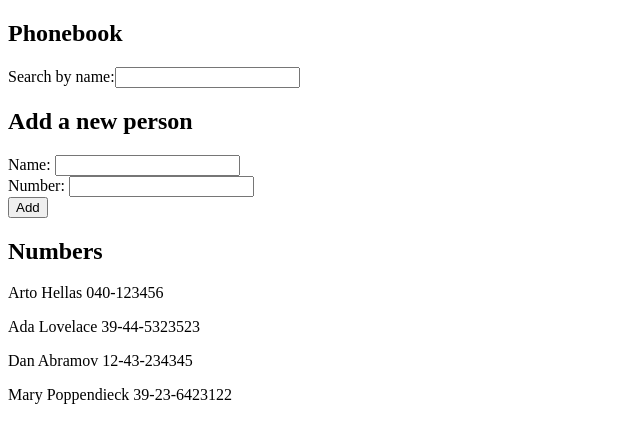
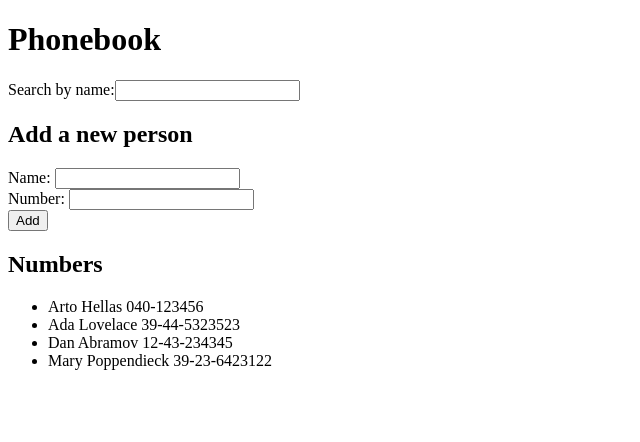
Before and after one commit to Carson-Haskell/full-stack-open, a React (Create React App) app in the folder submissions/part-2/phonebook/: page / in a window 1280 px wide. Shown: the top 442 px of the page, without its empty margins (0-640 px from the left). Built offline with nearby package versions, Linux system fonts and the light colour scheme.

Commit message:
complete exercise 2.10

```diff
--- a/submissions/part-2/phonebook/src/App.js
+++ b/submissions/part-2/phonebook/src/App.js
@@ -1,93 +1,7 @@
-import { useState } from "react";
+import Phonebook from "./components/Phonebook";
 
 const App = () => {
-  const [persons, setPersons] = useState([
-    { name: "Arto Hellas", number: "040-123456", id: 1 },
-    { name: "Ada Lovelace", number: "39-44-5323523", id: 2 },
-    { name: "Dan Abramov", number: "12-43-234345", id: 3 },
-    { name: "Mary Poppendieck", number: "39-23-6423122", id: 4 },
-  ]);
-  const [newName, setNewName] = useState("");
-  const [newNumber, setNewNumber] = useState("");
-  const [filter, setFilter] = useState("");
-
-  const addPerson = event => {
-    event.preventDefault();
-
-    if (newName === "" || newNumber === "") {
-      alert("Name and Number must be provided");
-      return;
-    }
-
-    const duplicate = checkDuplicate(newName);
-    if (duplicate) {
-      alert(`${newName} is already added to phonebook`);
-      setNewName("");
-      return;
-    }
-
-    const newPerson = {
-      name: newName,
-      number: newNumber,
-    };
-
-    setPersons([...persons, newPerson]);
-    setNewName("");
-    setNewNumber("");
-  };
-
-  const checkDuplicate = name => persons.find(person => person.name === name);
-
-  const filterByName = () => {
-    const filtered = persons.filter(person => {
-      const name = person.name.toLowerCase();
-      return name.includes(filter);
-    });
-
-    return filtered;
-  };
-
-  const filteredPeople = filterByName();
-
-  return (
-    <div>
-      <h2>Phonebook</h2>
-      <div>
-        Search by name:
-        <input
-          value={filter}
-          onChange={event => setFilter(event.target.value)}
-        />
-      </div>
-      <h2>Add a new person</h2>
-      <form onSubmit={addPerson}>
-        <div>
-          Name:{" "}
-          <input
-            value={newName}
-            onChange={event => setNewName(event.target.value)}
-          />
-        </div>
-        <div>
-          Number:{" "}
-          <input
-            value={newNumber}
-            onChange={event => setNewNumber(event.target.value)}
-          />
-        </div>
-        <div>
-          <button type="submit">Add</button>
-        </div>
-      </form>
-      <h2>Numbers</h2>
-      {filteredPeople.map(({ name, number }) => (
-        <p key={name}>
-          {name} {number}
-        </p>
-      ))}
-      <br />
-    </div>
-  );
+  return <Phonebook />;
 };
 
 export default App;
--- /dev/null
+++ b/submissions/part-2/phonebook/src/components/Filter.jsx
@@ -0,0 +1,10 @@
+const Filter = ({ filter, setFilter }) => {
+  return (
+    <div>
+      Search by name:
+      <input value={filter} onChange={event => setFilter(event.target.value)} />
+    </div>
+  );
+};
+
+export default Filter;
--- /dev/null
+++ b/submissions/part-2/phonebook/src/components/NewPerson.jsx
@@ -0,0 +1,31 @@
+const NewPerson = ({
+  handleSubmit,
+  newName,
+  newNumber,
+  setNewName,
+  setNewNumber,
+}) => {
+  return (
+    <form onSubmit={handleSubmit}>
+      <div>
+        Name:{" "}
+        <input
+          value={newName}
+          onChange={event => setNewName(event.target.value)}
+        />
+      </div>
+      <div>
+        Number:{" "}
+        <input
+          value={newNumber}
+          onChange={event => setNewNumber(event.target.value)}
+        />
+      </div>
+      <div>
+        <button type="submit">Add</button>
+      </div>
+    </form>
+  );
+};
+
+export default NewPerson;
--- /dev/null
+++ b/submissions/part-2/phonebook/src/components/People.jsx
@@ -0,0 +1,13 @@
+import Person from "./Person";
+
+const People = ({ people }) => {
+  return (
+    <ul>
+      {people.map(person => (
+        <Person key={person.name} name={person.name} number={person.number} />
+      ))}
+    </ul>
+  );
+};
+
+export default People;
--- /dev/null
+++ b/submissions/part-2/phonebook/src/components/Person.jsx
@@ -0,0 +1,9 @@
+const Person = ({ name, number }) => {
+  return (
+    <li>
+      {name} {number}
+    </li>
+  );
+};
+
+export default Person;
--- /dev/null
+++ b/submissions/part-2/phonebook/src/components/Phonebook.jsx
@@ -0,0 +1,78 @@
+import { useState } from "react";
+
+import Filter from "./Filter";
+import NewPerson from "./NewPerson";
+import People from "./People";
+
+const Phonebook = () => {
+  const [persons, setPersons] = useState([
+    { name: "Arto Hellas", number: "040-123456", id: 1 },
+    { name: "Ada Lovelace", number: "39-44-5323523", id: 2 },
+    { name: "Dan Abramov", number: "12-43-234345", id: 3 },
+    { name: "Mary Poppendieck", number: "39-23-6423122", id: 4 },
+  ]);
+  const [newName, setNewName] = useState("");
+  const [newNumber, setNewNumber] = useState("");
+  const [filter, setFilter] = useState("");
+
+  const addPerson = event => {
+    event.preventDefault();
+
+    if (newName === "" || newNumber === "") {
+      alert("Name and Number must be provided");
+      return;
+    }
+
+    const duplicate = checkDuplicate(newName);
+    if (duplicate) {
+      alert(`${newName} is already added to phonebook`);
+      setNewName("");
+      return;
+    }
+
+    const newPerson = {
+      name: newName,
+      number: newNumber,
+    };
+
+    setPersons([...persons, newPerson]);
+    setNewName("");
+    setNewNumber("");
+  };
+
+  const checkDuplicate = name => persons.find(person => person.name === name);
+
+  const filterByName = () => {
+    const filtered = persons.filter(person => {
+      const name = person.name.toLowerCase();
+      return name.includes(filter.toLowerCase());
+    });
+
+    return filtered;
+  };
+
+  const filteredPeople = filterByName();
+
+  return (
+    <div>
+      <h1>Phonebook</h1>
+
+      <Filter filter={filter} setFilter={setFilter} />
+
+      <h2>Add a new person</h2>
+      <NewPerson
+        handleSubmit={addPerson}
+        newName={newName}
+        newNumber={newNumber}
+        setNewName={setNewName}
+        setNewNumber={setNewNumber}
+      />
+
+      <h2>Numbers</h2>
+      <People people={filteredPeople} />
+      <br />
+    </div>
+  );
+};
+
+export default Phonebook;
```
